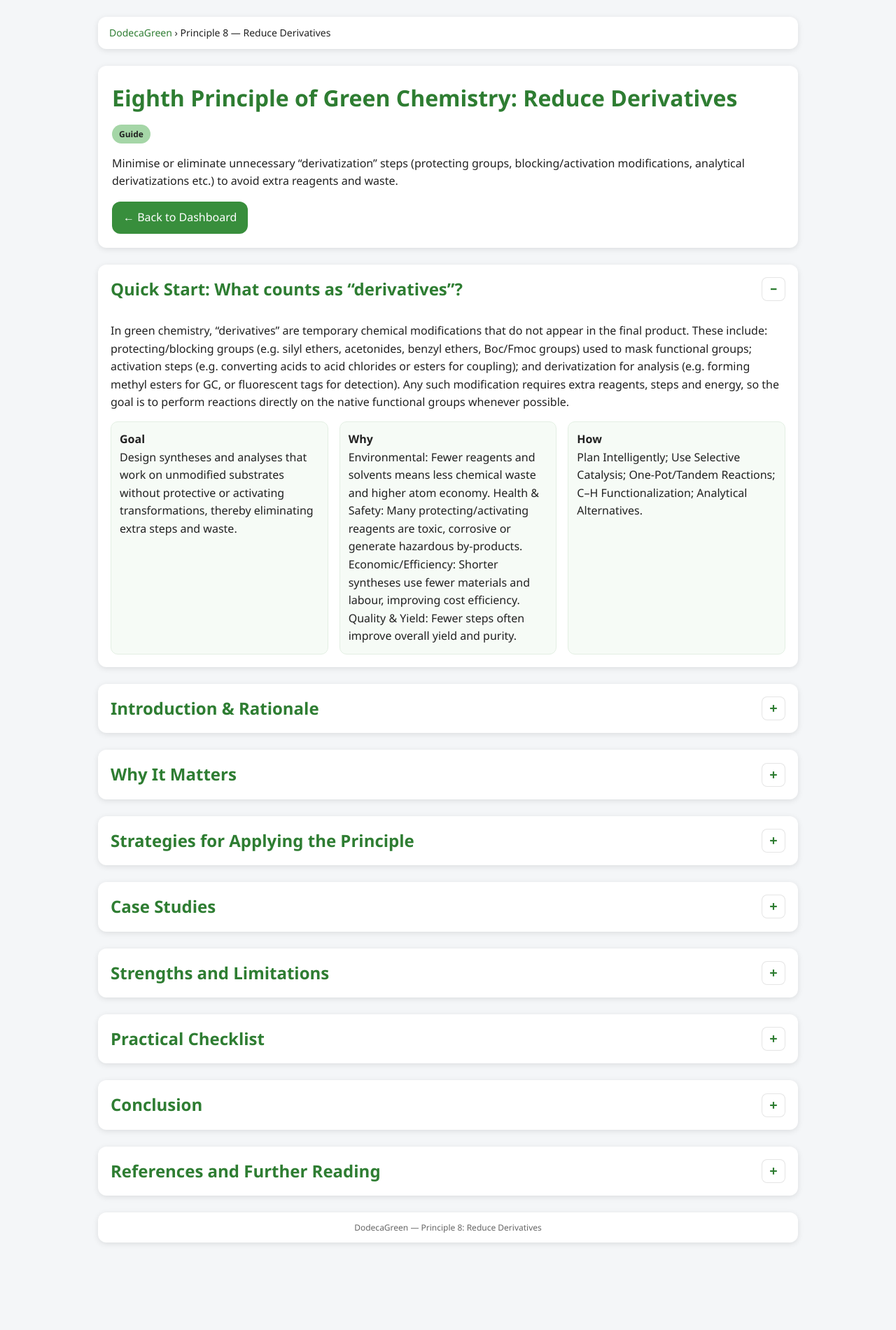
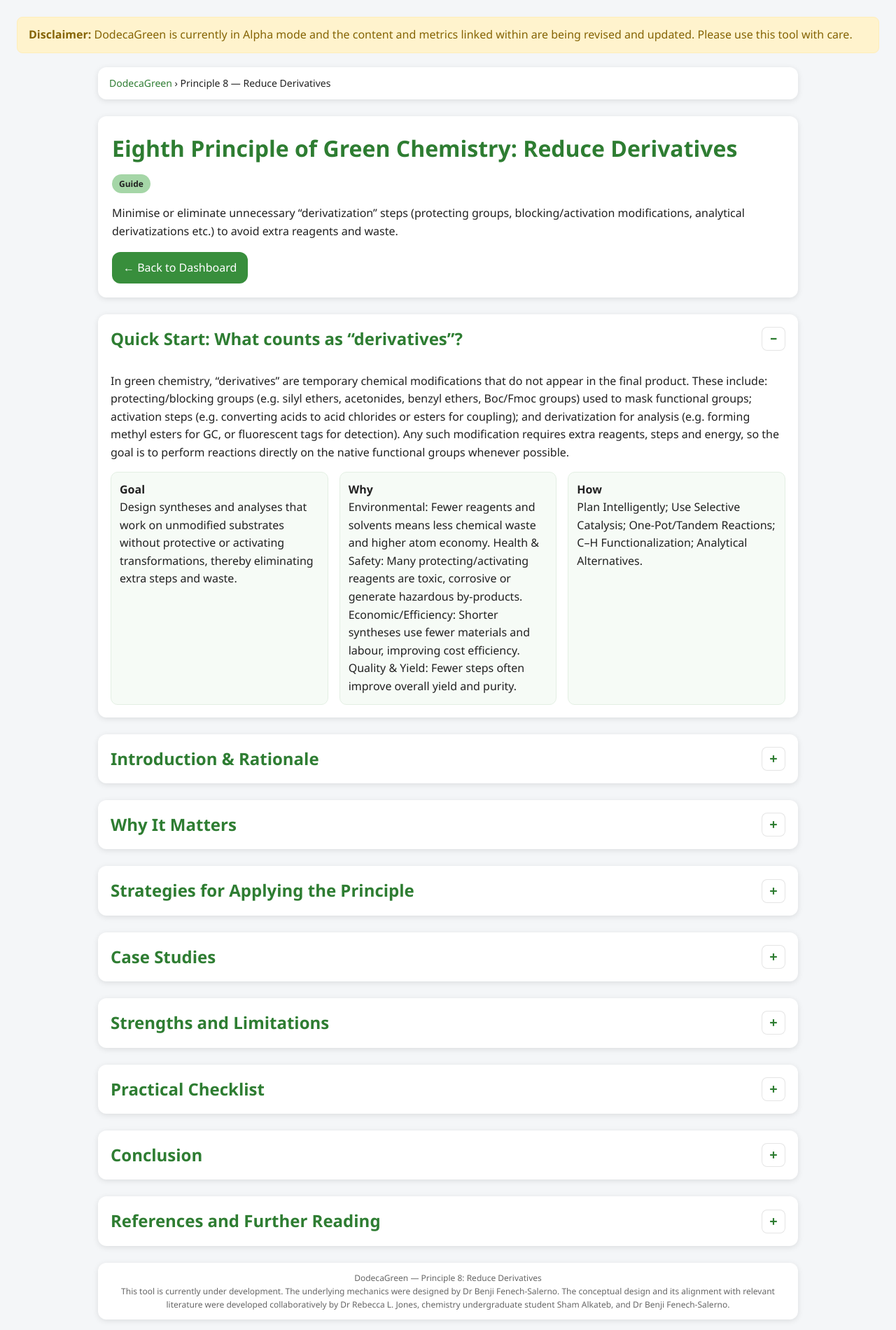
Before and after one commit to NextGenScienceTools/DodecaGreen, a plain HTML site: page 08_gc_reduce_derivatives.html in a window 1280 px wide. Shown: the whole page at 70% size. Before the commit the page ends 1830 px from the top, so only its background shows below. Drawn offline with Linux system fonts and the light colour scheme.

Commit message:
Alpha, Author

```diff
--- a/08_gc_reduce_derivatives.html
+++ b/08_gc_reduce_derivatives.html
@@ -7,6 +7,11 @@
   <link rel="stylesheet" href="styles.css">
 </head>
 <body>
+
+  <div style="background-color: #fff3cd; color: #856404; padding: 12px 16px; border: 1px solid #ffeeba; border-radius: 8px; margin-bottom: 20px; font-family: 'Segoe UI', Roboto, sans-serif;">
+    <strong>Disclaimer:</strong> DodecaGreen is currently in Alpha mode and the content and metrics linked within are being revised and updated. Please use this tool with care.
+</div>
+
   <div id="main-container">
     <div class="card breadcrumb">
       <a href="index.html">DodecaGreen</a> › Principle 8 — Reduce Derivatives
@@ -208,7 +213,7 @@
       </div>
     </section>
 
-    <footer class="card" style="padding: 12px; text-align: center; font-size: 12px; color: #666;">DodecaGreen — Principle 8: Reduce Derivatives</footer>
+    <footer class="card" style="padding: 12px; text-align: center; font-size: 12px; color: #666;">DodecaGreen — Principle 8: Reduce Derivatives<br>This tool is currently under development.</strong> The underlying mechanics were designed by Dr Benji Fenech-Salerno. The conceptual design and its alignment with relevant literature were developed collaboratively by Dr Rebecca L. Jones, chemistry undergraduate student Sham Alkateb, and Dr Benji Fenech-Salerno.</footer>
   </div>
 
   <script src="script.js"></script>
```
